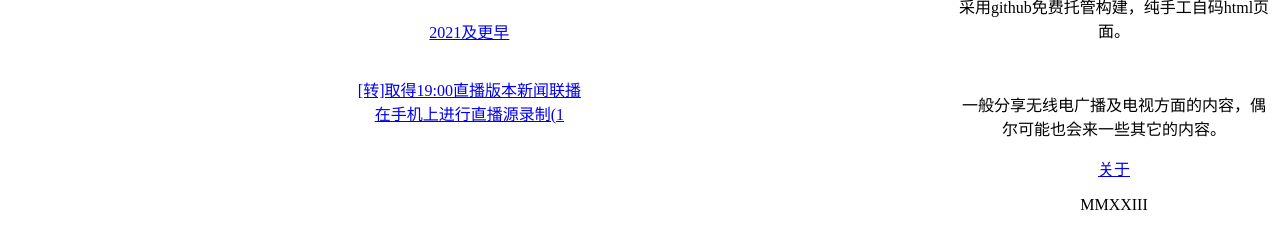
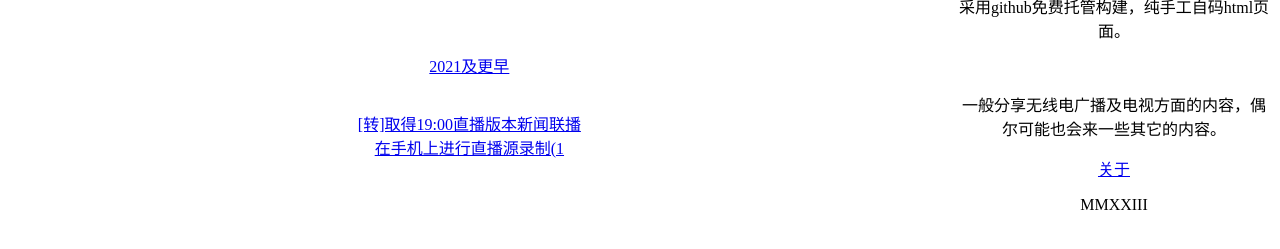
Before and after one commit to fm948/fm948.github.io, a plain HTML site: page index.htm in a window 1280 px wide. Shown: the part 169-418 px from the top of the page. Drawn offline with Linux system fonts and the light colour scheme.

Commit message:
Update index.htm

```diff
--- a/index.htm
+++ b/index.htm
@@ -13,8 +13,9 @@
 <div style="float:left;width:73%;">
 <center>
 <h1>文章</h1>
-<a href="/h/anneta.htm>[NEW]一根电线制作收音机短波天线！</a><br />
-<p>2021及更早</p><br />
+<br>
+<a href="/h/anneta.htm>[NEW]一根电线制作收音机短波天线！</a><br>
+<p>2021及更早</p><br>
 <a href="/h/1.htm">[转]取得19:00直播版本新闻联播</a>
 <br><a href="/h/2.htm">在手机上进行直播源录制(1</a>
 </center>
```
